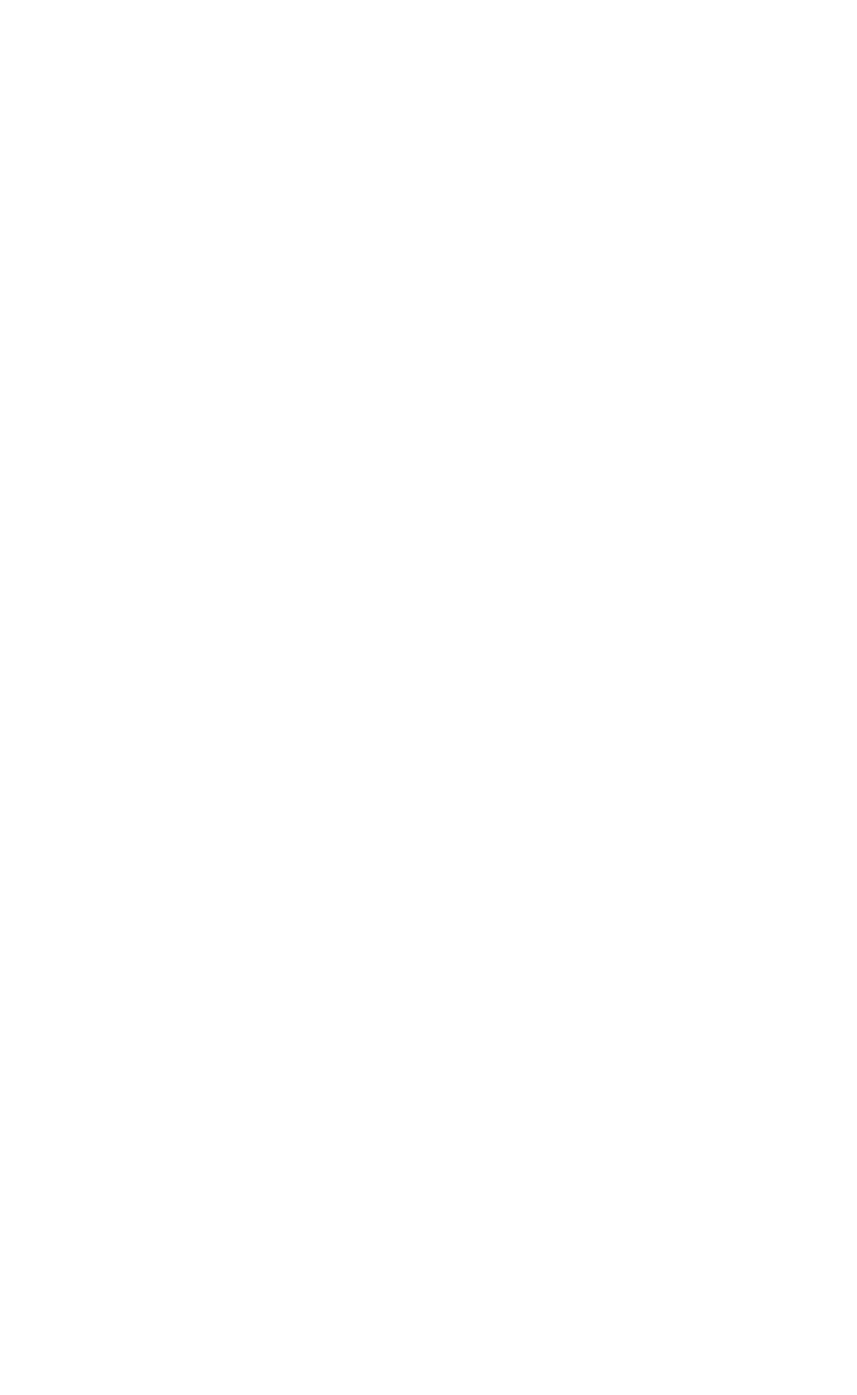
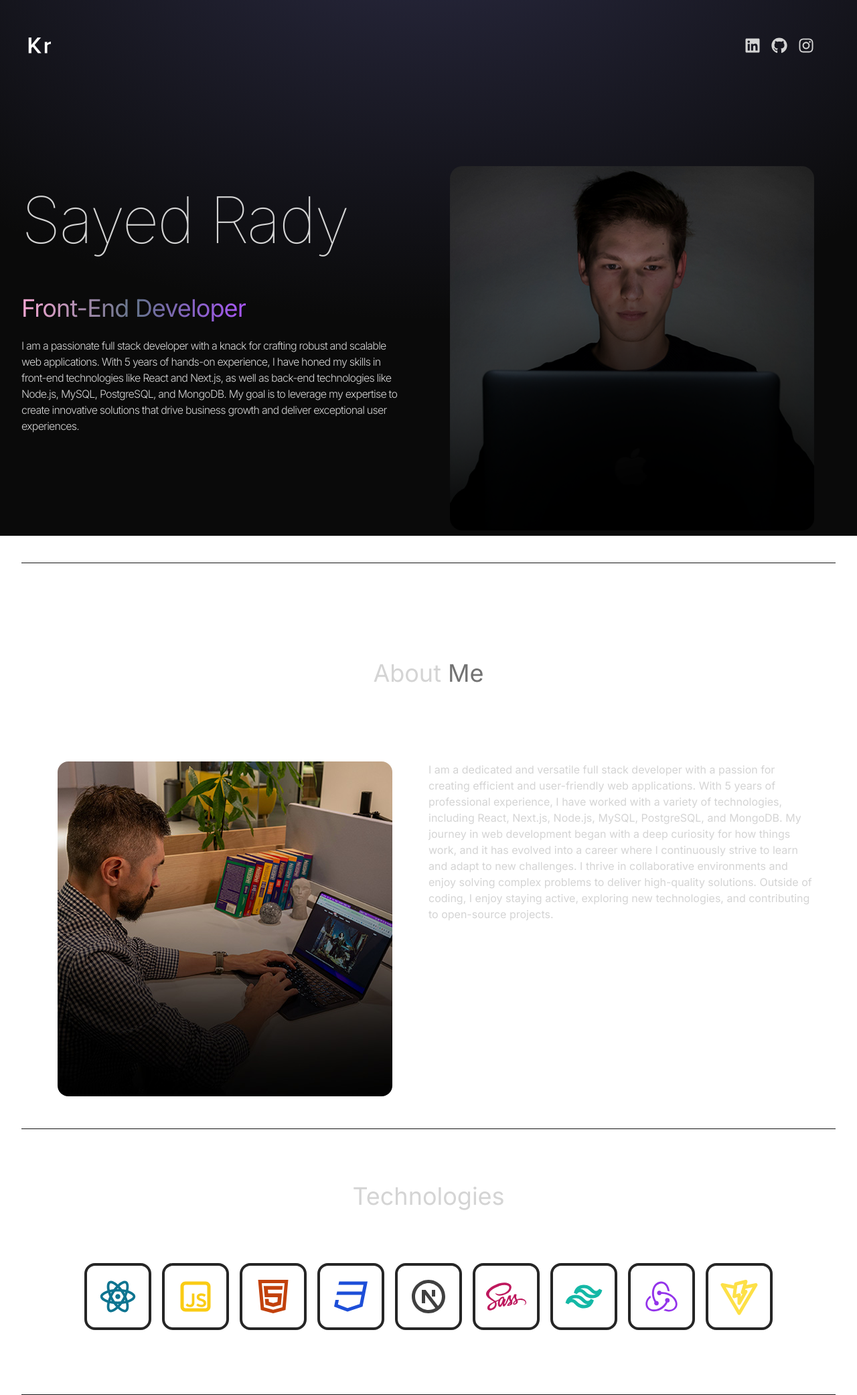
Before and after one commit to Elsayed-Rady-Elsayed/PORTOFOLIO, a React (Vite) app: page / in a window 1280 px wide. Shown: the whole page at 67% size. Before the commit the page ends 800 px from the top, so only its background shows below. Built offline with nearby package versions, Linux system fonts and the light colour scheme; a web font is replaced by a local one.

Commit message:
start the project

```diff
--- a/package.json
+++ b/package.json
@@ -12,7 +12,8 @@
   "dependencies": {
     "react": "^18.3.1",
     "react-dom": "^18.3.1",
-    "react-icon": "^1.0.0"
+    "react-icon": "^1.0.0",
+    "react-icons": "^5.3.0"
   },
   "devDependencies": {
     "@eslint/js": "^9.13.0",
--- a/src/App.jsx
+++ b/src/App.jsx
@@ -1,7 +1,23 @@
 import React from "react";
+import Navbar from "./components/Navbar";
+import Hero from "./components/Hero";
+import About from "./components/About";
+import Technologies from "./components/Technologies";
 
 const App = () => {
-  return <div></div>;
+  return (
+    <div className="overflow-x-hidden text-neutral-300 antialiased selection:bg-cyan-300 selection:text-cyan-900">
+      <div className="fixed top-0 -z-10 h-full w-full">
+        <div className="absolute top-0 z-[-2] h-screen w-screen bg-neutral-950 bg-[radial-gradient(ellipse_80%_80%_at_50%_-20%,rgba(120,119,198,0.3),rgba(255,255,255,0))]"></div>
+      </div>
+      <div className="container mx-auto px-8">
+        <Navbar />
+        <Hero />
+        <About />
+        <Technologies />
+      </div>
+    </div>
+  );
 };
 
 export default App;
--- /dev/null
+++ b/src/components/About.jsx
@@ -0,0 +1,26 @@
+import React from "react";
+import aboutIme from "../assets/about.jpg";
+import { ABOUT_TEXT } from "../constants";
+const About = () => {
+  return (
+    <div className="border-b border-neutral-900 pb-4">
+      <h1 className="my-20 text-center text-4xl">
+        About <span className="text-neutral-500">Me</span>
+      </h1>
+      <div className="flex flex-wrap">
+        <div className="w-full lg:w-1/2 lg:p-8">
+          <div className="flex items-center justify-center">
+            <img className="rounded-2xl" src={aboutIme} alt="" />
+          </div>
+        </div>
+        <div className="w-full lg:w-1/2">
+          <div className="flex justify-center lg:justify-start">
+            <p className="my-2 max-w-xl py-6">{ABOUT_TEXT}</p>
+          </div>
+        </div>
+      </div>
+    </div>
+  );
+};
+
+export default About;
--- /dev/null
+++ b/src/components/Hero.jsx
@@ -0,0 +1,31 @@
+import React from "react";
+import { HERO_CONTENT } from "../constants";
+import heroImg from "../assets/kevinRushProfile.png";
+const Hero = () => {
+  return (
+    <div className="border-b border-neutral-900 pb-4 lg:mb-36">
+      <div className="flex flex-wrap">
+        <div className="w-full lg:w-1/2">
+          <div className="flex flex-col items-center lg:items-start">
+            <h1 className="pb-16 text-6xl font-thin tracking-tight lg:mt-16 lg:text-8xl">
+              Sayed Rady
+            </h1>
+            <span className="bg-gradient-to-r from-pink-300 via-slate-500 to-purple-500 bg-clip-text text-4xl tracking-tight text-transparent">
+              Front-End Developer
+            </span>
+            <p className="my-6 max-w-xl font-light tracking-tighter">
+              {HERO_CONTENT}
+            </p>
+          </div>
+        </div>
+        <div className="w-full lg:w-1/2 lg:p-8">
+          <div className="flex justify-center">
+            <img src={heroImg} alt="" />
+          </div>
+        </div>
+      </div>
+    </div>
+  );
+};
+
+export default Hero;
--- a/src/components/Navbar.jsx
+++ b/src/components/Navbar.jsx
@@ -1,7 +1,22 @@
 import React from "react";
+import logo from "../assets/kevinRushLogo.png";
+import { FaLinkedin } from "react-icons/fa";
+import { FaGithub } from "react-icons/fa";
+import { FaInstagram } from "react-icons/fa";
 
 const Navbar = () => {
-  return <div></div>;
+  return (
+    <nav className="mb-20 flex items-center justify-between py-6">
+      <div className="flex flex-shrink-0 items-center">
+        <img src={logo} alt="" className="mx-2 w-10" />
+      </div>
+      <div className="m-8 flex items-center justify-center gap-4 text-2xl">
+        <FaLinkedin />
+        <FaGithub />
+        <FaInstagram />
+      </div>
+    </nav>
+  );
 };
 
 export default Navbar;
--- /dev/null
+++ b/src/components/Technologies.jsx
@@ -0,0 +1,49 @@
+import React from "react";
+import { RiReactjsLine } from "react-icons/ri";
+import { RiJavascriptLine } from "react-icons/ri";
+import { RiHtml5Line } from "react-icons/ri";
+import { RiCss3Line } from "react-icons/ri";
+import { RiNextjsLine } from "react-icons/ri";
+import { IoLogoSass } from "react-icons/io";
+import { RiTailwindCssLine } from "react-icons/ri";
+import { BiLogoRedux } from "react-icons/bi";
+import { TbBrandVite } from "react-icons/tb";
+
+const Technologies = () => {
+  return (
+    <div className="border-b border-neutral-900 pb-24">
+      <h2 className="my-20 text-center text-4xl">Technologies</h2>
+      <div className="flex flex-wrap items-center justify-center gap-4">
+        <div className="rounded-2xl border-4 border-neutral-800 p-4">
+          <RiReactjsLine className="text-6xl text-cyan-700" />
+        </div>
+        <div className="rounded-2xl border-4 border-neutral-800 p-4">
+          <RiJavascriptLine className="text-6xl text-yellow-400" />
+        </div>
+        <div className="rounded-2xl border-4 border-neutral-800 p-4">
+          <RiHtml5Line className="text-6xl text-orange-700" />
+        </div>
+        <div className="rounded-2xl border-4 border-neutral-800 p-4">
+          <RiCss3Line className="text-6xl text-blue-700" />
+        </div>
+        <div className="rounded-2xl border-4 border-neutral-800 p-4">
+          <RiNextjsLine className="text-6xl text-neutral-700" />
+        </div>
+        <div className="rounded-2xl border-4 border-neutral-800 p-4">
+          <IoLogoSass className="text-6xl text-pink-700" />
+        </div>
+        <div className="rounded-2xl border-4 border-neutral-800 p-4">
+          <RiTailwindCssLine className="text-6xl text-teal-500" />
+        </div>
+        <div className="rounded-2xl border-4 border-neutral-800 p-4">
+          <BiLogoRedux className="text-6xl text-purple-600" />
+        </div>
+        <div className="rounded-2xl border-4 border-neutral-800 p-4">
+          <TbBrandVite className="text-6xl text-yellow-300" />
+        </div>
+      </div>
+    </div>
+  );
+};
+
+export default Technologies;
```
Also changed, not shown: 1 other file (tests, documents, lock files or other folders).
